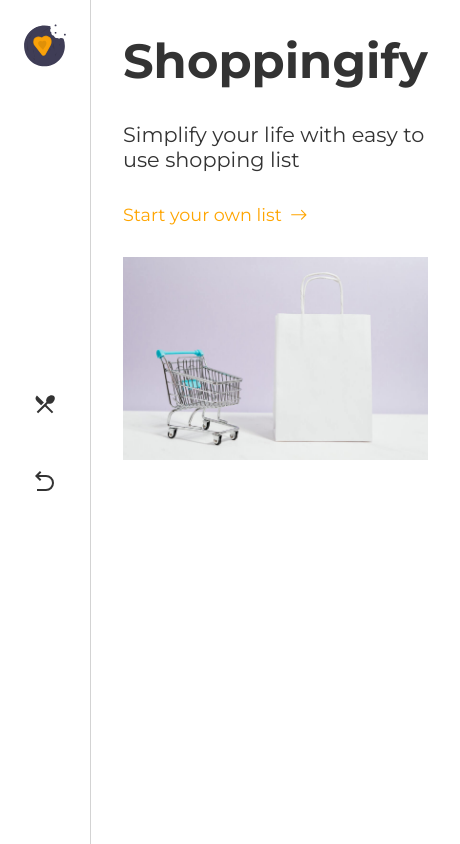
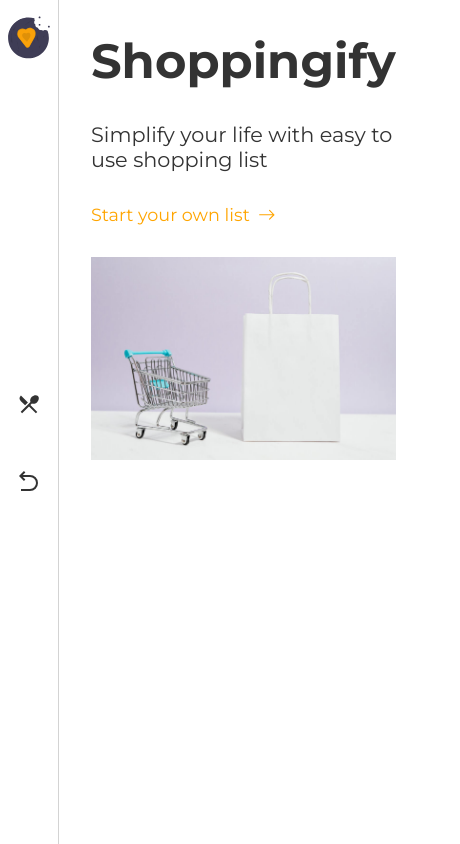
Before and after one commit to eruj22/shoppingify, a React (Create React App) app: page / in a window 390 px wide. Shown: the whole page, 460 px wide, since content can reach past the window. Built offline with nearby package versions, Linux system fonts and the light colour scheme; no server answers.

Commit message:
improved view on mobile devices

```diff
--- a/src/App.js
+++ b/src/App.js
@@ -1,19 +1,29 @@
-import React from "react";
+import React, { useEffect } from "react";
 import { Outlet } from "react-router-dom";
 import Navigation from "./pages/Navigation";
 import RightPreview from "./pages/RightPreview";
 import styled from "styled-components";
 import { GlobalStyles } from "./utils/global";
-
-// TODO: in mobile hide right size and show on btn click
+import { useAppContext } from "./context/context";
+import { useWindowDimensions } from "./utils/functions";
 
 function App() {
+  const { openSidebar } = useAppContext();
+  const { width } = useWindowDimensions();
+
+  useEffect(() => {
+    if (width > 1200) {
+      openSidebar();
+    }
+    // eslint-disable-next-line
+  }, []);
+
   return (
     <Wrapper>
       <GlobalStyles />
       <Navigation />
       <Outlet />
-      <RightPreview className="rightPreview" />
+      <RightPreview />
     </Wrapper>
   );
 }
--- a/src/components/AddNewItem.js
+++ b/src/components/AddNewItem.js
@@ -213,6 +213,15 @@ const Wrapper = styled.aside`
     justify-content: center;
     margin-top: auto;
   }
+
+  @media (max-width: 1200px) {
+    z-index: 2;
+    background-color: #fff;
+    position: absolute;
+    top: 0;
+    right: 0;
+    bottom: 0;
+  }
 `;
 
 export default AddNewItem;
--- a/src/components/DisplayItemDetails.js
+++ b/src/components/DisplayItemDetails.js
@@ -97,6 +97,15 @@ const Wrapper = styled.aside`
     justify-content: center;
     margin-top: auto;
   }
+
+  @media (max-width: 1200px) {
+    z-index: 2;
+    background-color: #fff;
+    position: absolute;
+    top: 0;
+    right: 0;
+    bottom: 0;
+  }
 `;
 
 export default DisplayItemDetails;
--- a/src/pages/Home.js
+++ b/src/pages/Home.js
@@ -11,7 +11,7 @@ function Home() {
   return (
     <Wrapper>
       <GlobalStyles />
-      <Navigation />
+      <Navigation hideBurger={true} />
 
       <div className="hero">
         <div className="hero__text">
--- a/src/pages/Navigation.js
+++ b/src/pages/Navigation.js
@@ -4,8 +4,12 @@ import logo from "../assets/logo.svg";
 import { Link } from "react-router-dom";
 import { MdRestaurantMenu } from "react-icons/md";
 import { RiArrowGoBackLine } from "react-icons/ri";
+import { useAppContext } from "../context/context";
+import { AiOutlineMenu } from "react-icons/ai";
 
-function Navigation() {
+function Navigation({ hideBurger = false }) {
+  const { openSidebar } = useAppContext();
+
   return (
     <Wrapper>
       <Link to="/" className="logo">
@@ -20,6 +24,13 @@ function Navigation() {
         </Link>
       </div>
       <div></div>
+
+      <button
+        className={`btnOpen ${hideBurger && "hide"}`}
+        onClick={openSidebar}
+      >
+        <AiOutlineMenu className="btnOpen__icon" />
+      </button>
     </Wrapper>
   );
 }
@@ -40,6 +51,32 @@ const Wrapper = styled.nav`
       font-size: 1.5rem;
     }
   }
+
+  .btnOpen {
+    display: none;
+  }
+
+  @media (max-width: 1200px) {
+    .btnOpen {
+      display: block;
+      position: absolute;
+      top: 0.5rem;
+      right: 0.5rem;
+      background-color: transparent;
+
+      &__icon {
+        font-size: 1.5rem;
+      }
+    }
+
+    .hide {
+      display: none;
+    }
+  }
+
+  @media (max-width: 700px) {
+    padding: 1rem 0.5rem;
+  }
 `;
 
 export default Navigation;
--- a/src/pages/RightPreview.js
+++ b/src/pages/RightPreview.js
@@ -5,9 +5,10 @@ import AddNewItem from "../components/AddNewItem";
 import DisplayItemDetails from "../components/DisplayItemDetails";
 import ShoppingList from "../components/ShoppingList";
 import { useAppContext } from "../context/context";
+import { GrFormClose } from "react-icons/gr";
 
 function RightPreview() {
-  const { showItemDetails } = useAppContext();
+  const { showItemDetails, isSidebarOpen, closeSidebar } = useAppContext();
   const [showAddItem, setShowAddItem] = useState(false);
 
   if (showItemDetails) {
@@ -19,7 +20,7 @@ function RightPreview() {
   }
 
   return (
-    <Wrapper>
+    <Wrapper style={isSidebarOpen ? { display: "block" } : { display: "none" }}>
       <div className="addItem">
         <div className="addItem__icon">
           <img src={sauce} alt="" />
@@ -36,12 +37,17 @@ function RightPreview() {
       </div>
 
       <ShoppingList />
+
+      <button className="btnClose" onClick={closeSidebar}>
+        <GrFormClose className="btnClose__icon" />
+      </button>
     </Wrapper>
   );
 }
 
 const Wrapper = styled.aside`
   background-color: beige;
+  z-index: 2;
   padding: 2rem;
   min-width: 330px;
   width: 20vw;
@@ -65,6 +71,30 @@ const Wrapper = styled.aside`
       border-radius: 0.5rem;
     }
   }
+
+  .btnClose {
+    display: none;
+  }
+
+  @media (max-width: 1200px) {
+    position: absolute;
+    top: 0;
+    right: 0;
+    bottom: 0;
+
+    .btnClose {
+      display: block;
+      z-index: 3;
+      position: absolute;
+      top: 0.5rem;
+      right: 0.5rem;
+      background-color: transparent;
+
+      &__icon {
+        font-size: 1.5rem;
+      }
+    }
+  }
 `;
 
 export default RightPreview;
--- a/src/utils/functions.js
+++ b/src/utils/functions.js
@@ -35,3 +35,11 @@ export const convertDate = (date) => {
     .toLocaleDateString("en-GB")
     .replaceAll("/", ".")}`;
 };
+
+export const useWindowDimensions = () => {
+  const { innerWidth: width, innerHeight: height } = window;
+  return {
+    width,
+    height,
+  };
+};
--- a/src/utils/global.js
+++ b/src/utils/global.js
@@ -37,7 +37,7 @@ export const GlobalStyles = createGlobalStyle`
   }
 
   h1 {
-    font-size: 3rem;
+    font-size: 2.8rem;
   }
 
   h2 {
```
